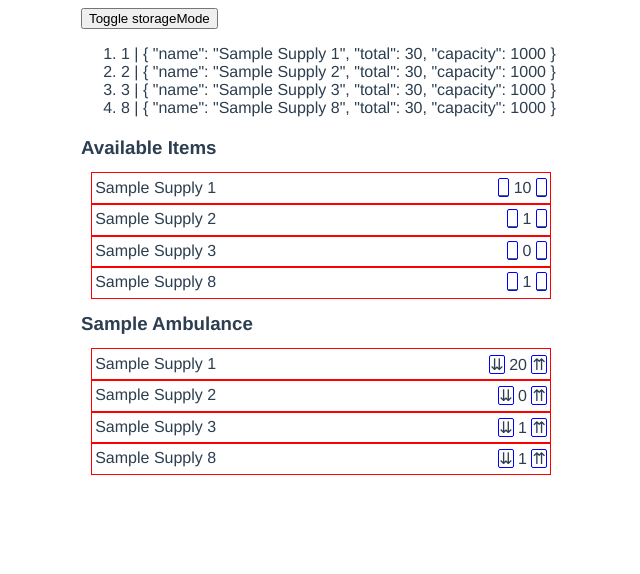
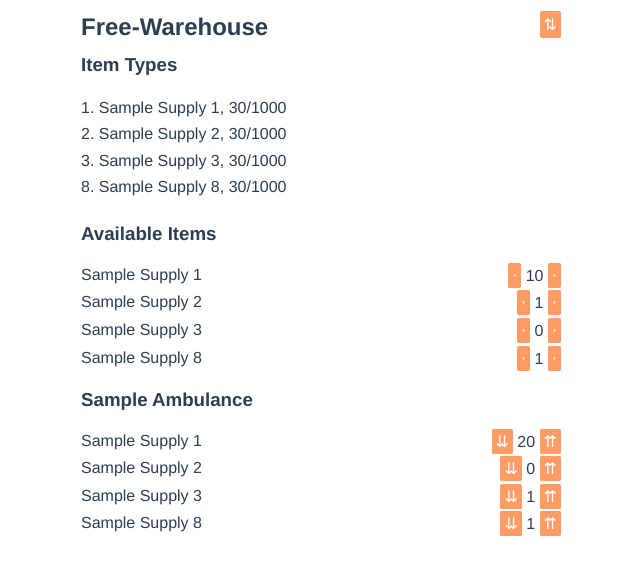
Before and after one commit to quinlanharsch/free-warehouse, a Vue app: page / in a window 1280 px wide. Shown: the top 574 px of the page, without its empty margins (319-959 px from the left). Built offline with nearby package versions, Linux system fonts and the light colour scheme.

Commit message:
Prototype Layout

```diff
--- a/src/App.vue
+++ b/src/App.vue
@@ -1,11 +1,16 @@
 <template>
   <div id="app">
-    <button @click="this.toggleStorageMode">Toggle storageMode</button>
-    <ol>
-      <li v-for="(item, itemId) in this.itemTypes" :key="itemId">
-        {{itemId}} | {{item}}
-      </li>
-    </ol>
+    <div class="hzAlignWrapper">
+      <h2 class="hzAlignInner left">Free-Warehouse</h2>
+      <a class='btn hzAlignInner right' @click="this.toggleStorageMode">{{this.storageMode?"⇅":"±"}}</a>
+    </div>
+    <br/>
+    <h3>Item Types</h3>
+    <br/>
+    <p class="itemTypes" v-for="(item, itemId) in this.itemTypes" :key="itemId">
+      {{itemId}}. {{item.name}}, {{item.total}}/{{item.capacity}}
+    </p>
+    <br/>
     <div v-for="(su, suId) in this.suList" :key="suId">
       <storage-unit :su="su" :su-id="suId"></storage-unit>
     </div>
@@ -43,4 +48,44 @@ export default {
   max-width: 480px;
   margin: auto;
 }
+h1, h2, h3, h4, h5, h6{
+  margin: 0;
+}
+h1:hover, h2:hover, h3:hover, h4:hover, h5:hover, h6:hover, p:hover, div:hover{
+  cursor: default;
+}
+.itemTypes{
+  padding: 0.2em 0;
+  margin: 2px 0;
+}
+.btn{
+  padding: 3px;
+  border: 1px solid #ff9c66;
+  background-color: #ff9c66;
+  color: white;
+  border-radius: 2px;
+}
+.btn:hover{
+  background-color: #ff8847;
+  border-color: #ff8847;
+  cursor: pointer;
+}
+.hzAlignWrapper{
+  padding: 0.8em 0;
+  margin: 2px 0;
+  position: relative;
+}
+.hzAlignInner{
+  position: absolute;
+}
+.left{
+  left: 0;
+  top: 0.2em;
+  display: inline-block;
+}
+.right{
+  right: 0;
+  top: 0.2em;
+  display: inline-block;
+}
 </style>
--- a/src/components/item.vue
+++ b/src/components/item.vue
@@ -1,22 +1,22 @@
 <template>
   <div class='item'>
-    <div class="itemWrapper">
-      <div class='itemName innerItem'>
+    <div class="hzAlignWrapper">
+      <div class='left hzAlignInner'>
         {{this.itemNameById(itemId)}}
       </div>
-      <div class='counter innerItem'>
+      <div class='right hzAlignInner'>
         <div v-if="!this.storageMode">
-          <a class='btn' @click="onAquire()">+</a>
+          <a class='btn' @click="onAquire()">＋</a>
           {{qty}}
-          <a class='btn' v-if="!this.storageMode" @click="onConsume()">-</a>
+          <a class='btn' v-if="!this.storageMode" @click="onConsume()">－</a>
         </div>
         <div v-else-if="this.storageMode && (this.suId != '0')">
-          <a class='btn' @click="onRetrieve()">&#8650;</a>
+          <a class='btn' @click="onRetrieve()">⇊</a>
           {{qty}}
-          <a class='btn' @click="onStore()">&#8648;</a>
+          <a class='btn' @click="onStore()">⇈</a>
         </div>
         <div v-else>
-          <a class='btn'>_</a> {{qty}} <a class='btn'>_</a>
+          <a class='btn'>⋅</a> {{qty}} <a class='btn'>⋅</a>
         </div>
       </div>
     </div>
@@ -64,32 +64,5 @@ export default {
 </script>
 
 <!-- Add "scoped" attribute to limit CSS to this component only -->
-<style scoped>
-.item{
-  border: 1px solid red;
-}
-.itemWrapper{
-  padding: 0.8em;
-  margin: 2px 0;
-  position: relative;
-}
-.innerItem{
-  position: absolute;
-}
-.itemName{
-  left: 0.2em;
-  top: 0.2em;
-  display: inline-block;
-}
-.counter{
-  right: 0.2em;
-  top: 0.2em;
-  display: inline-block;
-}
-.btn{
-  border: 1px solid blue;
-  min-width: 10px;
-  min-height: 10px;
-  border-radius: 2px;
-}
-</style>
+<!-- <style scoped>
+</style> -->
--- a/src/components/storage-unit.vue
+++ b/src/components/storage-unit.vue
@@ -1,7 +1,7 @@
 <template>
   <div class='StorageUnit'>
     <h3>{{su.name}}</h3>
-    <div class='itemWrapper'>
+    <div class='hzAlignWrapper'>
       <div v-for="(qty, itemId) in su.itemList" :key="itemId" class="item">
         <item :itemId='itemId' :qty='qty' :suId='suId'></item>
       </div>
@@ -27,8 +27,8 @@ h3, p{
   padding: 0.2em 0 0.2em 0;
   text-align: left;
 }
-.itemWrapper{
-  padding: 10px
+.hzAlignWrapper{
+  padding: 10px 0;
 }
 .su{
   margin: 10px 0;
```
